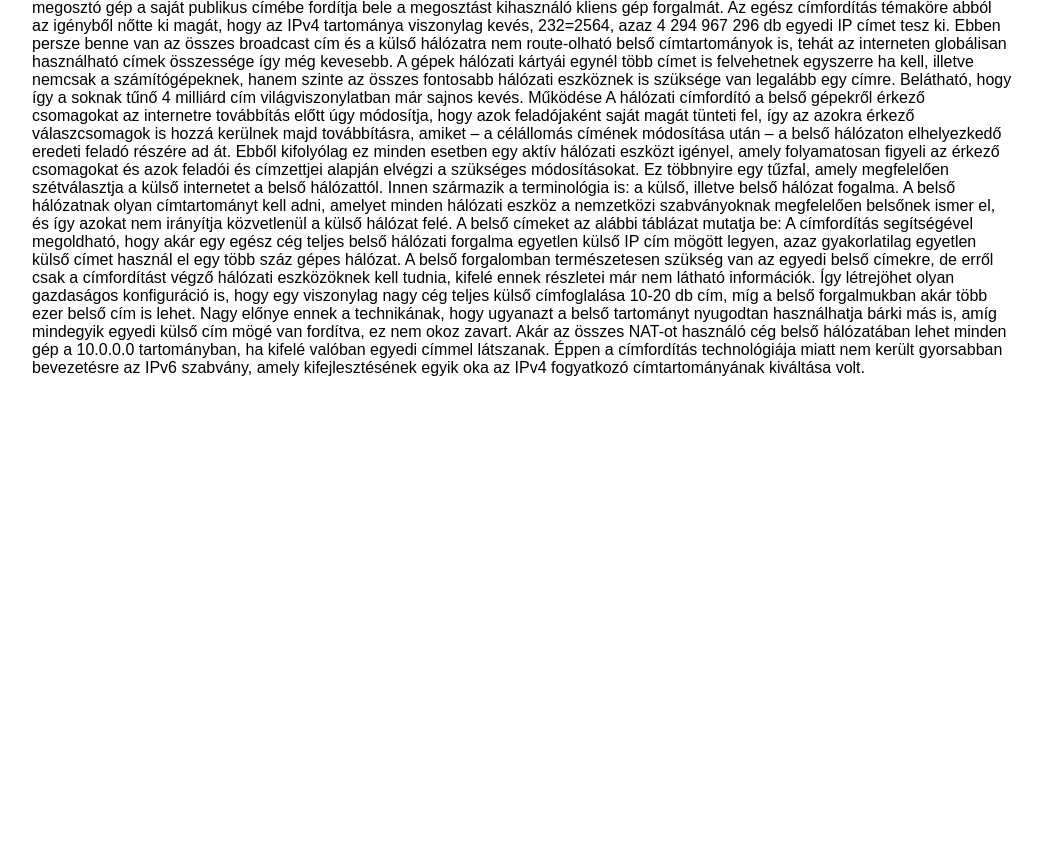
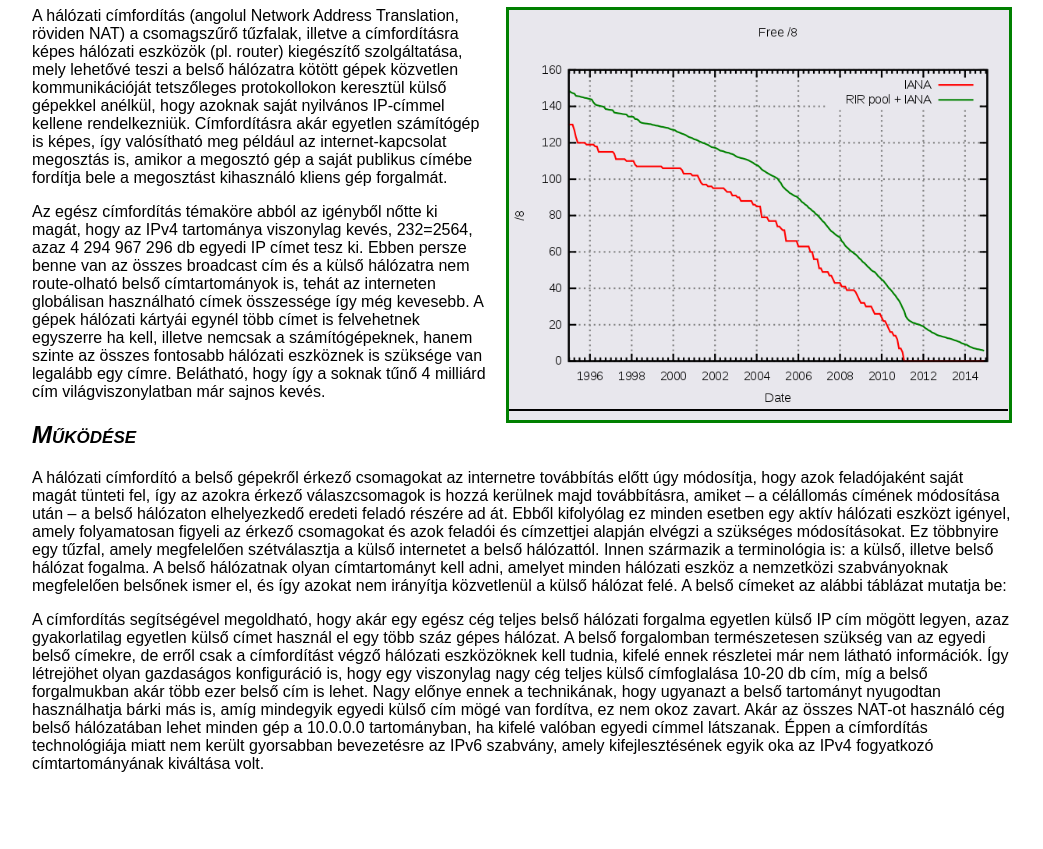
Before and after one commit to rozsamatee/halozati_cimforditas, a plain HTML site: page index.html in a window 1280 px wide. Shown: the part 133-982 px from the top of the page, without its empty margins (118-1161 px from the left). Before the commit the page ends 800 px from the top, so only its background shows below. Drawn offline with Linux system fonts and the light colour scheme.

Commit message:
feladat 5-6

```diff
--- a/index.html
+++ b/index.html
@@ -1,27 +1,58 @@
 <!DOCTYPE html>
 <html lang="hu">
+
 <head>
   <meta charset="UTF-8">
   <link rel="stylesheet" href="styles.css">
   <title>A hálózati címfordítás</title>
 </head>
+
 <body>
 
 </body>
+
 </html>
 
 <body>
   <div id="content">
-    A hálózati címfordítás*
+    <h1>A hálózati címfordítás*</h1>
+   <div class="frame"> <img src="ipv4fogyas.png" alt="IPcalypse" title="IPcalypse"></div>
+    <p>A hálózati címfordítás (angolul Network Address Translation, röviden NAT) a csomagszűrő tűzfalak, illetve a
+    címfordításra képes hálózati eszközök (pl. router) kiegészítő szolgáltatása, mely lehetővé teszi a belső hálózatra
+    kötött gépek közvetlen kommunikációját tetszőleges protokollokon keresztül külső gépekkel anélkül, hogy azoknak
+    saját nyilvános IP-címmel kellene rendelkezniük. Címfordításra akár egyetlen számítógép is képes, így valósítható
+    meg például az internet-kapcsolat megosztás is, amikor a megosztó gép a saját publikus címébe fordítja bele a
+    megosztást kihasználó kliens gép forgalmát.</p> <p> Az egész címfordítás témaköre abból az igényből nőtte ki magát, hogy az
+    IPv4 tartománya viszonylag kevés, 232=2564, azaz 4 294 967 296 db egyedi IP címet tesz ki. Ebben persze benne van az
+    összes broadcast cím és a külső hálózatra nem route-olható belső címtartományok is, tehát az interneten globálisan
+    használható címek összessége így még kevesebb. A gépek hálózati kártyái egynél több címet is felvehetnek egyszerre
+    ha kell, illetve nemcsak a számítógépeknek, hanem szinte az összes fontosabb hálózati eszköznek is szüksége van
+    legalább egy címre. Belátható, hogy így a soknak tűnő 4 milliárd cím világviszonylatban már sajnos kevés.
+  </p>
+    <h2>Működése</h2>
 
-    A hálózati címfordítás (angolul Network Address Translation, röviden NAT) a csomagszűrő tűzfalak, illetve a címfordításra képes hálózati eszközök (pl. router) kiegészítő szolgáltatása, mely lehetővé teszi a belső hálózatra kötött gépek közvetlen kommunikációját tetszőleges protokollokon keresztül külső gépekkel anélkül, hogy azoknak saját nyilvános IP-címmel kellene rendelkezniük. Címfordításra akár egyetlen számítógép is képes, így valósítható meg például az internet-kapcsolat megosztás is, amikor a megosztó gép a saját publikus címébe fordítja bele a megosztást kihasználó kliens gép forgalmát. Az egész címfordítás témaköre abból az igényből nőtte ki magát, hogy az IPv4 tartománya viszonylag kevés, 232=2564, azaz 4 294 967 296 db egyedi IP címet tesz ki. Ebben persze benne van az összes broadcast cím és a külső hálózatra nem route-olható belső címtartományok is, tehát az interneten globálisan használható címek összessége így még kevesebb. A gépek hálózati kártyái egynél több címet is felvehetnek egyszerre ha kell, illetve nemcsak a számítógépeknek, hanem szinte az összes fontosabb hálózati eszköznek is szüksége van legalább egy címre. Belátható, hogy így a soknak tűnő 4 milliárd cím világviszonylatban már sajnos kevés.
-
-    Működése
-
-    A hálózati címfordító a belső gépekről érkező csomagokat az internetre továbbítás előtt úgy módosítja, hogy azok feladójaként saját magát tünteti fel, így az azokra érkező válaszcsomagok is hozzá kerülnek majd továbbításra, amiket – a célállomás címének módosítása után – a belső hálózaton elhelyezkedő eredeti feladó részére ad át. Ebből kifolyólag ez minden esetben egy aktív hálózati eszközt igényel, amely folyamatosan figyeli az érkező csomagokat és azok feladói és címzettjei alapján elvégzi a szükséges módosításokat. Ez többnyire egy tűzfal, amely megfelelően szétválasztja a külső internetet a belső hálózattól. Innen származik a terminológia is: a külső, illetve belső hálózat fogalma. A belső hálózatnak olyan címtartományt kell adni, amelyet minden hálózati eszköz a nemzetközi szabványoknak megfelelően belsőnek ismer el, és így azokat nem irányítja közvetlenül a külső hálózat felé. A belső címeket az alábbi táblázat mutatja be:
-
-    A címfordítás segítségével megoldható, hogy akár egy egész cég teljes belső hálózati forgalma egyetlen külső IP cím mögött legyen, azaz gyakorlatilag egyetlen külső címet használ el egy több száz gépes hálózat. A belső forgalomban természetesen szükség van az egyedi belső címekre, de erről csak a címfordítást végző hálózati eszközöknek kell tudnia, kifelé ennek részletei már nem látható információk. Így létrejöhet olyan gazdaságos konfiguráció is, hogy egy viszonylag nagy cég teljes külső címfoglalása 10-20 db cím, míg a belső forgalmukban akár több ezer belső cím is lehet. Nagy előnye ennek a technikának, hogy ugyanazt a belső tartományt nyugodtan használhatja bárki más is, amíg mindegyik egyedi külső cím mögé van fordítva, ez nem okoz zavart. Akár az összes NAT-ot használó cég belső hálózatában lehet minden gép a 10.0.0.0 tartományban, ha kifelé valóban egyedi címmel látszanak. Éppen a címfordítás technológiája miatt nem került gyorsabban bevezetésre az IPv6 szabvány, amely kifejlesztésének egyik oka az IPv4 fogyatkozó címtartományának kiváltása volt.
-
+   <p> A hálózati címfordító a belső gépekről érkező csomagokat az internetre továbbítás előtt úgy módosítja, hogy azok
+    feladójaként saját magát tünteti fel, így az azokra érkező válaszcsomagok is hozzá kerülnek majd továbbításra,
+    amiket – a célállomás címének módosítása után – a belső hálózaton elhelyezkedő eredeti feladó részére ad át. Ebből
+    kifolyólag ez minden esetben egy aktív hálózati eszközt igényel, amely folyamatosan figyeli az érkező csomagokat és
+    azok feladói és címzettjei alapján elvégzi a szükséges módosításokat. Ez többnyire egy tűzfal, amely megfelelően
+    szétválasztja a külső internetet a belső hálózattól. Innen származik a terminológia is: a külső, illetve belső
+    hálózat fogalma. A belső hálózatnak olyan címtartományt kell adni, amelyet minden hálózati eszköz a nemzetközi
+    szabványoknak megfelelően belsőnek ismer el, és így azokat nem irányítja közvetlenül a külső hálózat felé. A belső
+    címeket az alábbi táblázat mutatja be:
+  </p>
+   <p> A címfordítás segítségével megoldható, hogy akár egy egész cég teljes belső hálózati forgalma egyetlen külső IP cím
+    mögött legyen, azaz gyakorlatilag egyetlen külső címet használ el egy több száz gépes hálózat. A belső forgalomban
+    természetesen szükség van az egyedi belső címekre, de erről csak a címfordítást végző hálózati eszközöknek kell
+    tudnia, kifelé ennek részletei már nem látható információk. Így létrejöhet olyan gazdaságos konfiguráció is, hogy
+    egy viszonylag nagy cég teljes külső címfoglalása 10-20 db cím, míg a belső forgalmukban akár több ezer belső cím is
+    lehet. Nagy előnye ennek a technikának, hogy ugyanazt a belső tartományt nyugodtan használhatja bárki más is, amíg
+    mindegyik egyedi külső cím mögé van fordítva, ez nem okoz zavart. Akár az összes NAT-ot használó cég belső
+    hálózatában lehet minden gép a 10.0.0.0 tartományban, ha kifelé valóban egyedi címmel látszanak. Éppen a címfordítás
+    technológiája miatt nem került gyorsabban bevezetésre az IPv6 szabvány, amely kifejlesztésének egyik oka az IPv4
+    fogyatkozó címtartományának kiváltása volt.
+  </p>
   </div>
 </body>
+
 </html>
```
